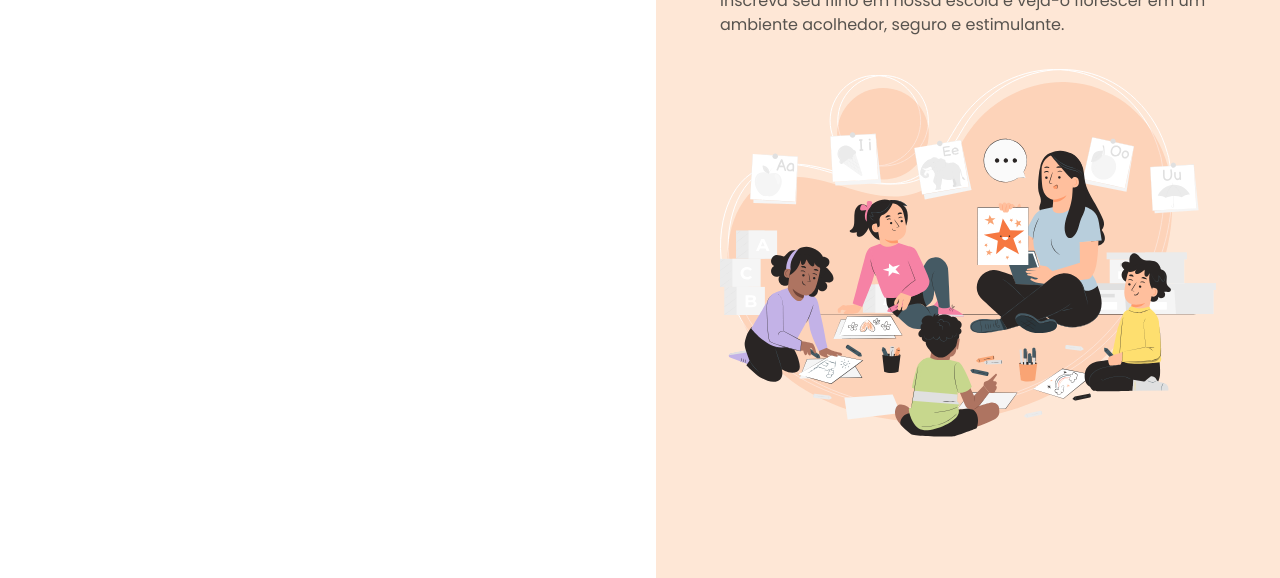
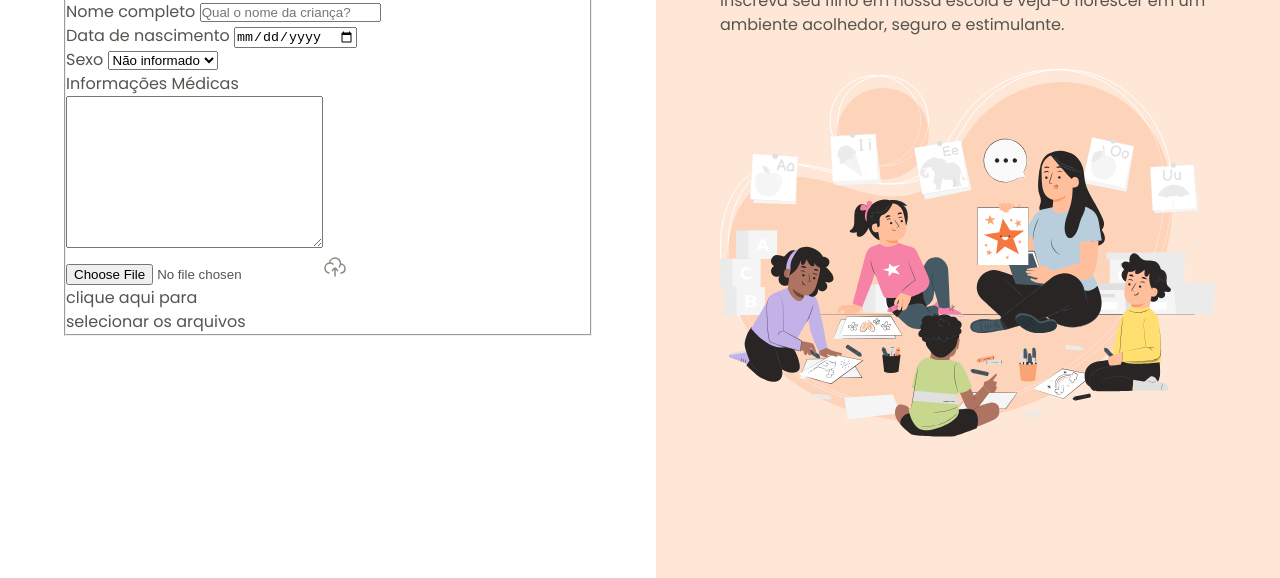
Before and after one commit to AlissonBeppler/formulario-de-matricula, a plain HTML site: page index.html in a window 1280 px wide. Shown: the part 222-800 px from the top of the page. Drawn offline with Linux system fonts and the light colour scheme.

Commit message:
creating form structure

```diff
--- a/index.html
+++ b/index.html
@@ -21,6 +21,54 @@
 
         <h1>Formulário de Matrícula</h1>
         <p>Preencha os dados abaixo para matricular seu filho na escola de educação infantil Estrelas do Amanhã.</p>
+
+
+        <!-- o form sempre precisa de um action que é para onde vou enviar ele. E SEMPRE que tiver um input do tipo fyle preciso usar o enctype multipart/form-data!! -->
+        <form method="post" enctype="multipart/form-data">
+          <fieldset class="child-info">
+            <legend>Informações da criança</legend>
+
+            <div class="input-wrapper">
+              <label for="fullname">Nome completo</label>
+              <!-- o for liga o label a um id do input, então quando clicar no label, já seleciona o input no formulário. -->
+              <input id="fullname" type="text" placeholder="Qual o nome da criança?">
+            </div>
+
+            <div class="input-wrapper">
+              <label for="birth">Data de nascimento</label>
+              <input type="date" id="birth" lang="pt-BR">
+            </div>
+
+            <div class="select-wrapper">
+              <label for="gender">Sexo</label>
+              <select name="gender" id="gender">
+                <option value="na">Não informado</option>
+                <option value="female">Feminino</option>
+                <option value="male">Masculino</option>
+              </select>
+            </div>
+
+            <div class="textarea-wrapper">
+              <label for="medical-info">Informações Médicas</label>
+              <br>
+              <textarea
+              name="medical-info" id="medical-info"
+              cols="30" rows="10"
+              placeholder="A criança possui alguma condição médica que a escola deva estar ciente? (se sim, especifique.)">
+              </textarea>
+            </div>
+
+            <div class="droparea-wrapper">
+              <input type="file" id="birth-file" name="birth-file">
+              <img src="assets/icons/cloud-upload.svg" alt="">
+              <p>clique aqui para <br>
+                selecionar os arquivos
+              </p>
+            </div>
+
+          </fieldset>
+        </form>
+
       </div>
     </main>
 
--- a/styles/index.css
+++ b/styles/index.css
@@ -1,2 +1,3 @@
 @import url(global.css);
 @import url(layout.css);
+@import url(forms.css);
```
Also changed, not shown: styles/forms.css (added).
